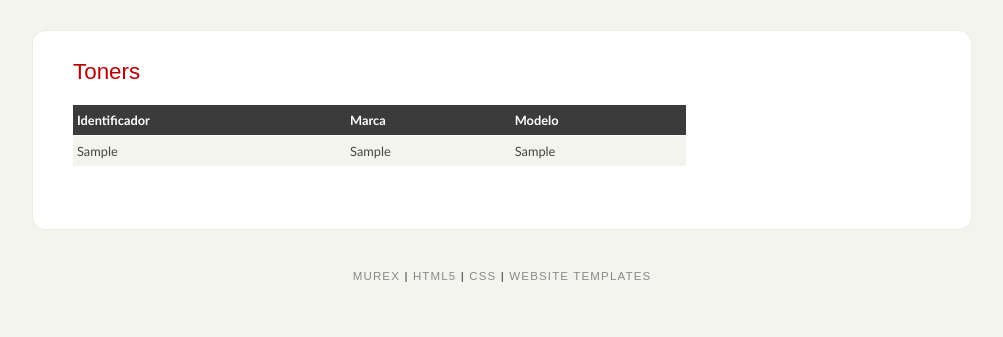
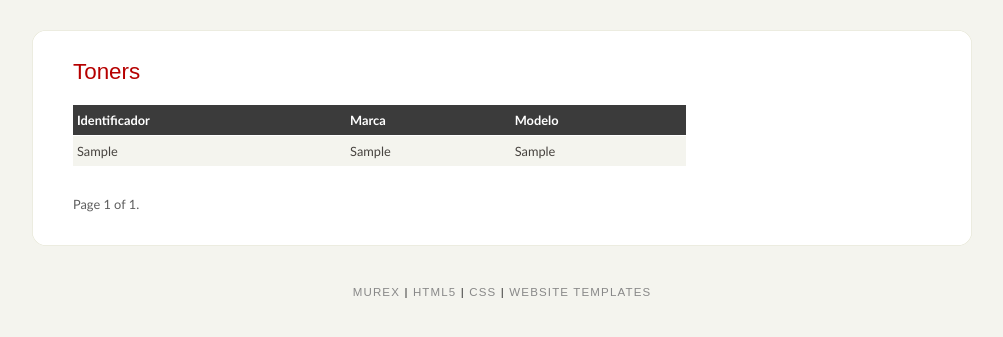
Before and after one commit to efornal/murex, a Django app: page /app/toners/ in a window 1280 px wide. Shown: the part 170-507 px from the top of the page, without its empty margins (138-1141 px from the left). Run offline with Django 3.2, Linux system fonts and the light colour scheme; a user stored in the database is signed in; tables that the repository leaves empty hold one stand-in row (values such as "Sample post"); parts of the project's set-up code (start-up, migrations or seed data) failed here and were passed over.

Commit message:
pagination for toners list

```diff
--- a/app/views.py
+++ b/app/views.py
@@ -6,7 +6,7 @@ from django.contrib.auth import authenticate, login, logout
 from django.contrib.auth.decorators import login_required
 from django.shortcuts import redirect
 from app.models import Toner
-
+from django.core.paginator import Paginator, EmptyPage, PageNotAnInteger
 
 @login_required
 def index(request):
@@ -15,7 +15,18 @@ def index(request):
 
 @login_required
 def toners(request):
-    toners = Toner.objects.order_by('identificador')
+    toners_list = Toner.objects.order_by('identificador')
+    paginator = Paginator(toners_list, 3)
+    page = request.GET.get('page')
+    try:
+        toners = paginator.page(page)
+    except PageNotAnInteger:
+        # If page is not an integer, deliver first page.
+        toners = paginator.page(1)
+    except EmptyPage:
+        # If page is out of range (e.g. 9999), deliver last page of results.
+        toners = paginator.page(paginator.num_pages)
+
     context = {'toners': toners}
     return render(request, 'toners.html', context)
 
--- a/templates/toners.html
+++ b/templates/toners.html
@@ -28,4 +28,19 @@
 
 </table>
 
+<div class="pagination">
+    <span class="step-links">
+        {% if toners.has_previous %}
+            <a href="?page={{ toners.previous_page_number }}">previous</a>
+        {% endif %}
+
+        <span class="current">
+            Page {{ toners.number }} of {{ toners.paginator.num_pages }}.
+        </span>
+
+        {% if toners.has_next %}
+            <a href="?page={{ toners.next_page_number }}">next</a>
+        {% endif %}
+    </span>
+</div>
 {% endblock %}
```
